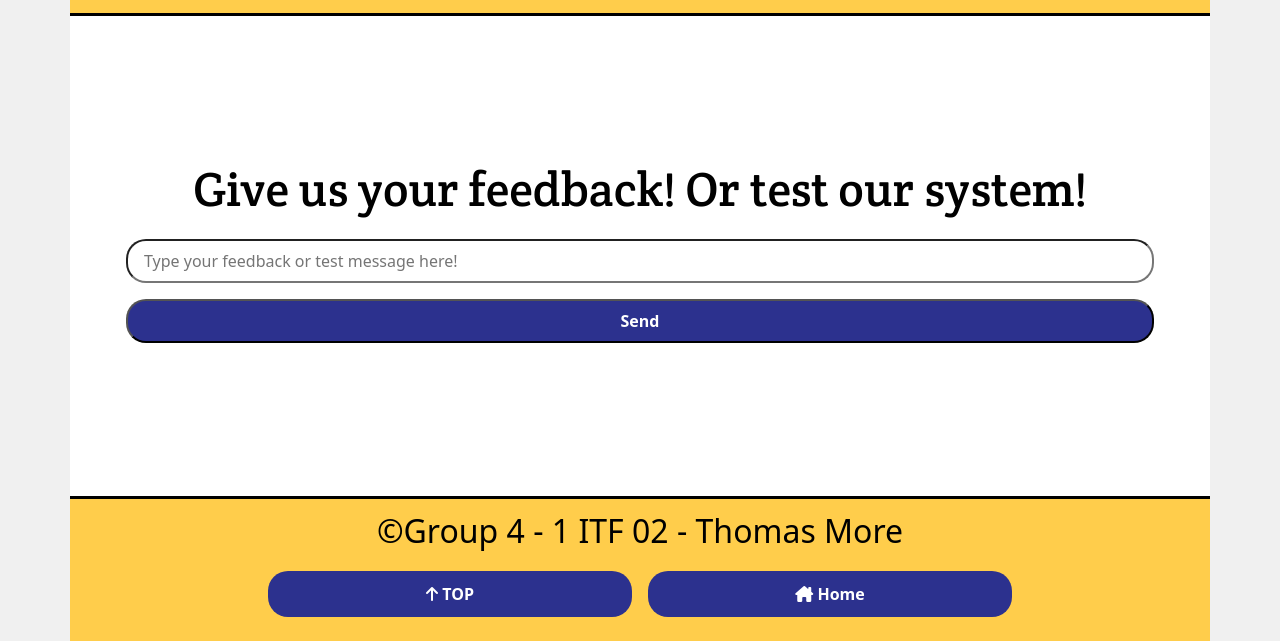
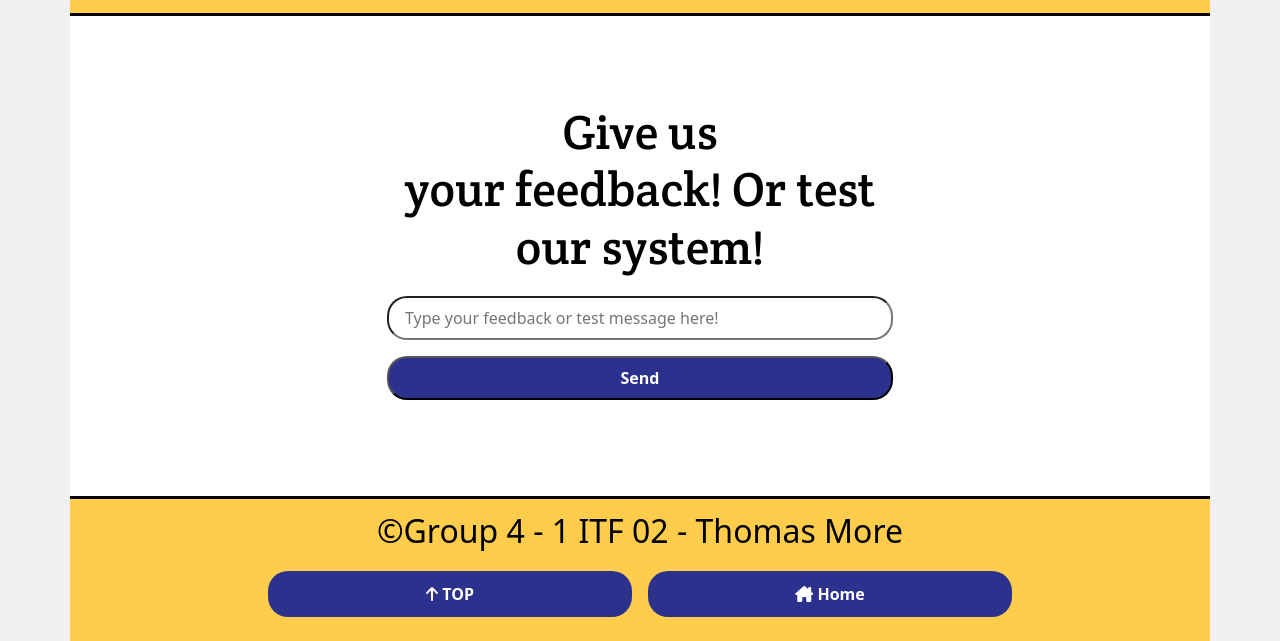
Before and after one commit to Tuur-VanBergen/Project-Delta, a website: page src/Students.html in a window 1280 px wide. Shown: the part 159-800 px from the top of the page. Drawn offline with nearby package versions, Linux system fonts and the light colour scheme.

Commit message:
student page

```diff
--- a/src/Students.html
+++ b/src/Students.html
@@ -42,7 +42,7 @@
             </nav>
         </header>
         <article class="row p-5 flex-grow-1 ">
-            <section class="col-12 d-flex align-items-center justify-content-center flex-column">
+            <section class="col-12 col-md-6 offset-md-3 d-flex align-items-center justify-content-center flex-column">
                 <div class="row m-0">
                     <h2 class="col-12">
                         Give&nbsp;us your&nbsp;feedback! Or test our&nbsp;system!
```
